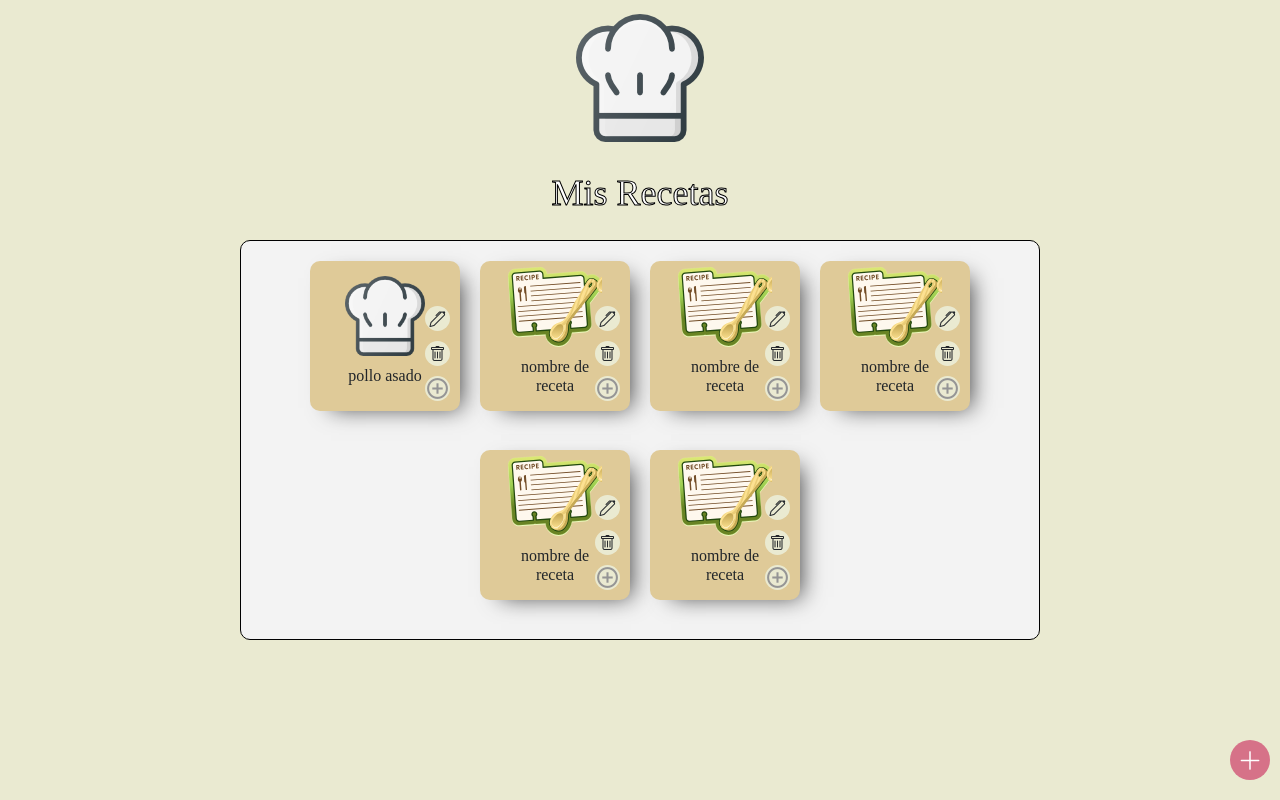
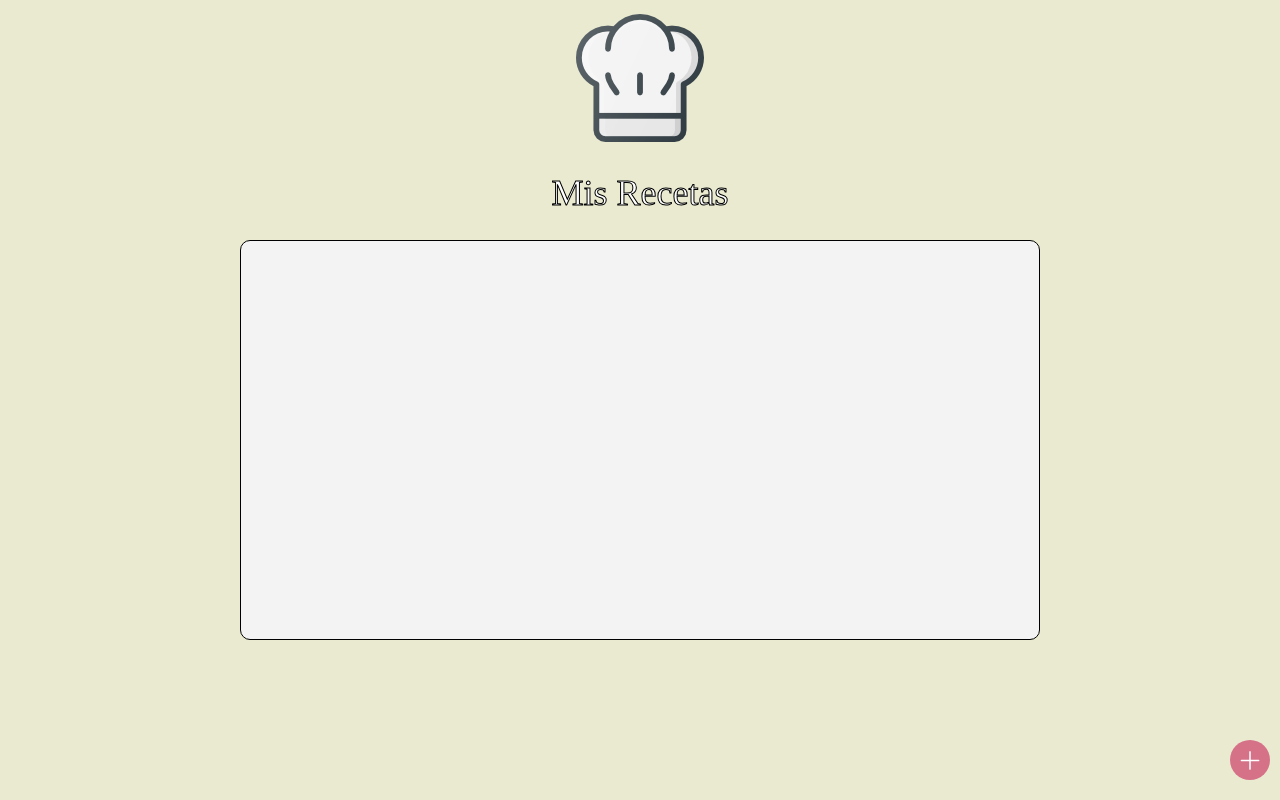
Before and after one commit to JeremyTierra/app_recetas, a React (Vite) app: page / in a window 1280 px wide. Built offline with nearby package versions, Linux system fonts and the light colour scheme; a web font is replaced by a local one.

Commit message:
edicion4

```diff
--- a/src/App.jsx
+++ b/src/App.jsx
@@ -1,10 +1,33 @@
-import { useState } from 'react'
+import { useState, useEffect } from 'react'
 import './App.css'
 import imgSombrero from "./assets/cocinero.png";
 import Receta from "./components/receta"
 import MenuAgregar from './components/menuAgregarReceta';
+
+
+
+
 function App() {
-  const [count, setCount] = useState(0)
+
+  const [listaRecetas, setListaRecetas] = useState([])
+
+  useEffect(() => {
+    actualizarListaRecetas();
+  }, []);
+  async function actualizarListaRecetas() {
+    // Obtener todos los objetos de localStorage
+    const recetas = await Object.values(localStorage);
+    // Crear un componente Receta para cada objeto
+    setListaRecetas(recetas.map((receta) => {
+      const data = JSON.parse(receta);// Agregado para ver el contenido de receta en la consola
+      return (
+        <Receta key={data.id} imagen={data.image} nombreReceta={data.title} id={data.id} />
+      );
+    }));
+  }
+
+
+
 
   return (
     <div className="App">
@@ -14,15 +37,9 @@ function App() {
         <h1>Mis Recetas</h1>
       </section>
       <section className='container seccionRecetas'>
-      <Receta nombreReceta={"pollo asado"} imagen={imgSombrero}></Receta>
-      <Receta id=""></Receta>
-      <Receta></Receta>
-      <Receta></Receta>
-      <Receta></Receta>
-      <Receta></Receta>
-
+        {listaRecetas}
       </section>
-<MenuAgregar></MenuAgregar>
+      <MenuAgregar actualizarListaRecetas={actualizarListaRecetas}></MenuAgregar>
     </div>
   )
 }
--- a/src/components/formReceta.jsx
+++ b/src/components/formReceta.jsx
@@ -3,7 +3,7 @@ import "../styles/formReceta.css";
 import React from 'react';
 import { v4 as uuidv4 } from "uuid";
 
-const FormReceta = () => {
+const FormReceta = ({actualizarListaRecetas}) => {
   const [recipeData, setRecipeData] = useState({
     title: '',
     image: null,
@@ -16,7 +16,7 @@ const FormReceta = () => {
   const handleSubmit = (e) => {
     e.preventDefault();
 localStorage.setItem(recipeData.id,JSON.stringify(recipeData));
-
+actualizarListaRecetas();
 // borrar datos del form
 
 setRecipeData({
@@ -36,8 +36,12 @@ setRecipeData({
 
   const handleImageChange = (e) => {
     const imageFile = e.target.files[0];
-    const urlImage = URL.createObjectURL(imageFile);
-    setRecipeData({ ...recipeData, image: urlImage });
+    const reader = new FileReader();
+    reader.readAsDataURL(imageFile);
+    reader.onloadend = () => {
+    const urlImage = reader.result;
+    setRecipeData({ ...recipeData, image: urlImage });}
+
   };
 
   return (
@@ -53,7 +57,7 @@ setRecipeData({
           onChange={handleInputChange}
         />
 
-        <label htmlFor="image">Imagen:</label>
+        <label htmlFor="image">Imagen:   (opcional)</label>
         <input
           type="file"
           id="image"
--- a/src/components/menuAgregarReceta.jsx
+++ b/src/components/menuAgregarReceta.jsx
@@ -1,7 +1,7 @@
 import React from "react";
-import "../styles/botonAgregar.css"
+import "../styles/menuAgregar.css"
 import FormReceta from "./formReceta";
-function MenuAgregar() {
+function MenuAgregar({actualizarListaRecetas}) {
   return (<>
 
     {/* boton agregar Receta */}
@@ -17,7 +17,7 @@ function MenuAgregar() {
             <button type="button" className="btn-close" data-bs-dismiss="modal" aria-label="Close"></button>
           </div>
           <div className="modal-body">
-          <FormReceta></FormReceta>
+          <FormReceta actualizarListaRecetas={actualizarListaRecetas}></FormReceta>
 
           </div>
         </div>
--- a/src/components/receta.jsx
+++ b/src/components/receta.jsx
@@ -2,14 +2,17 @@ import React from "react";
 import "../styles/receta.css"
 import imgReceta from "../assets/recipe.svg";
 import MenuReceta from "./opcionesReceta";
-
-function Receta({ imagen, nombreReceta }) {
-    return <div className="containerReceta">
+function abrirReceta(e) {
+console.log(e.target);
+}
+function Receta({ imagen, nombreReceta ,id}) {
+    return <div className="containerReceta" onClick={abrirReceta}>
 
         <img src={imagen ? imagen : imgReceta} alt="imagen de la receta"  />
         <h3>{nombreReceta ? nombreReceta : "nombre de receta"}</h3>
         <MenuReceta ></MenuReceta>
     </div>
+
 }
 
 export default Receta;
--- a/src/styles/receta.css
+++ b/src/styles/receta.css
@@ -1,8 +1,8 @@
-.containerReceta{
+.containerReceta {
     position: relative;
     padding: 20px;
     display: flex;
-    background-color:var(--color3);
+    background-color: var(--color3);
     height: 150px;
     width: 150px;
     margin: 10px;
@@ -10,16 +10,26 @@
     justify-content: center;
     align-items: center;
     flex-direction: column;
-    -webkit-box-shadow: 11px 7px 22px -10px rgba(0,0,0,0.75);
--moz-box-shadow: 11px 7px 22px -10px rgba(0,0,0,0.75);
-box-shadow: 11px 7px 22px -10px rgba(0,0,0,0.75);
+    -webkit-box-shadow: 11px 7px 22px -10px rgba(0, 0, 0, 0.75);
+    -moz-box-shadow: 11px 7px 22px -10px rgba(0, 0, 0, 0.75);
+    box-shadow: 11px 7px 22px -10px rgba(0, 0, 0, 0.75);
+ cursor: pointer;
+}
 
+.containerReceta:hover,
+.containerReceta:focus,
+.containerReceta:active {
+    -webkit-transform: scale(1.1) rotate(4deg);
+    transform: scale(1.1) rotate(4deg);
 }
-.containerReceta img{
+
+.containerReceta img {
     background-size: cover;
     height: 80px;
+    border-radius: 10px;
 }
-.containerReceta h3{
+
+.containerReceta h3 {
     margin: 10px;
     font-size: 16px;
     text-align: center;
```
Also changed, not shown: src/styles/menuAgregar.css (renamed from src/styles/botonAgregar.css).
